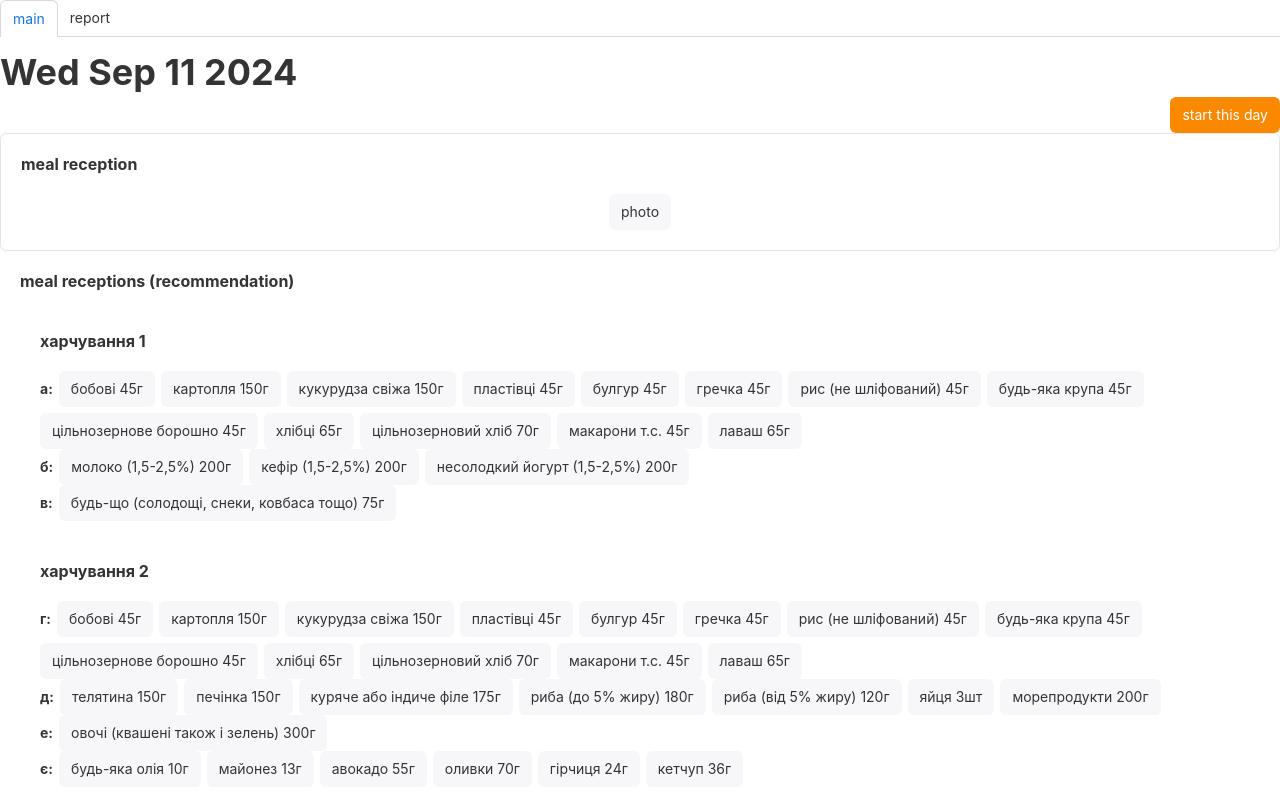
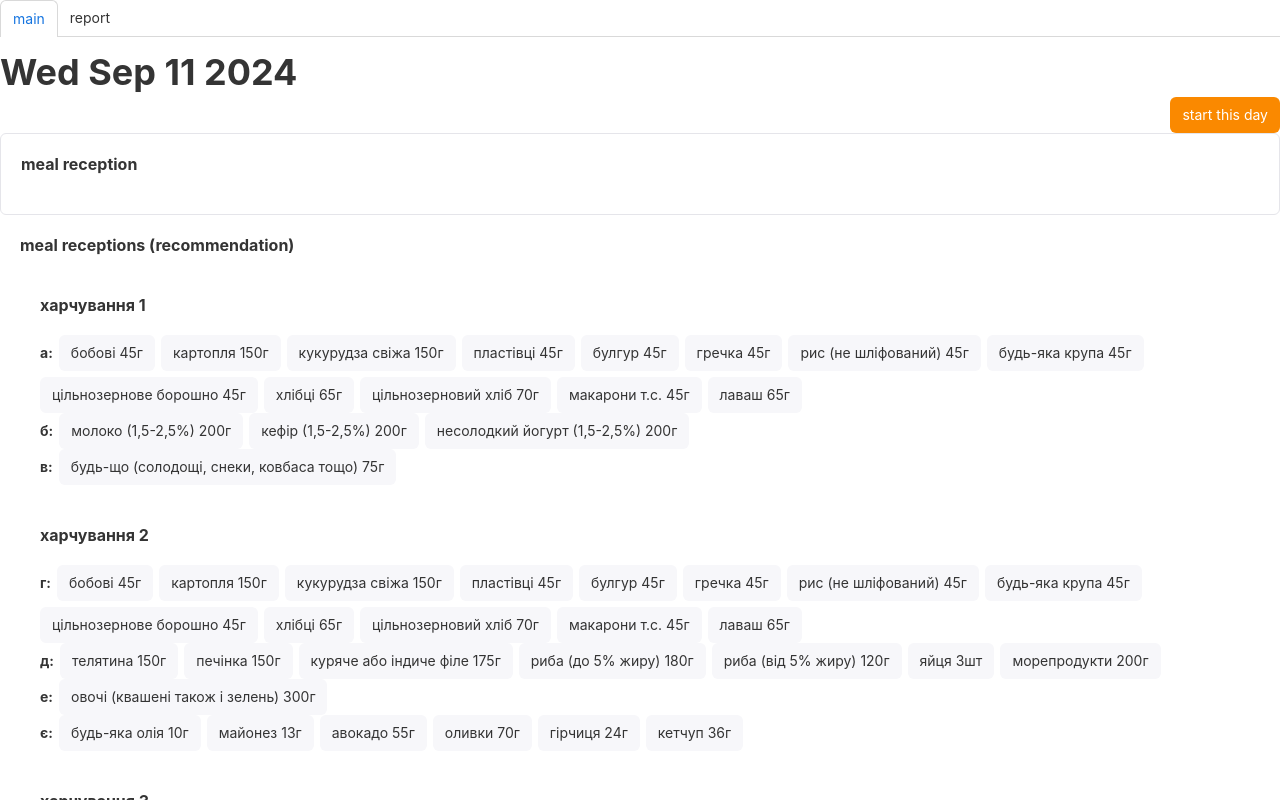
Before and after one commit to Ring-r/nutrition, a React (Create React App) app: page / in a window 1280 px wide. Both pictures are taken after a click on the tab "main". Shown: the top 800 px of the page. Built offline with nearby package versions, Linux system fonts and the light colour scheme.

Commit message:
remove unnecessary feature

```diff
--- a/src/components/FoodView.tsx
+++ b/src/components/FoodView.tsx
@@ -1,5 +1,4 @@
-import { useEffect, useRef, useState } from 'react';
-import { Button, FlexboxGrid, HStack, Input, Panel } from 'rsuite';
+import { Button, HStack, Input, Panel } from 'rsuite';
 
 export interface FoodBase {
   choise_name: string;
@@ -26,88 +25,8 @@ export interface PreparedFoodListViewParams {
 }
 
 export function PreparedFoodListView({ food_list, onApply, onCancelFood }: PreparedFoodListViewParams) {
-  const [stream, setStream] = useState<MediaStream | null>();
-  const [imageSourceData, setImageSourceData] = useState<string>();
-
-  const canvasRef = useRef<HTMLCanvasElement>(null);
-  const imageRef = useRef<HTMLImageElement>(null);
-  const videoRef = useRef<HTMLVideoElement>(null);
-
-  useEffect(() => {
-    if (!videoRef?.current) return;
-
-    if (stream) {
-      videoRef.current.srcObject = stream;
-      videoRef.current.play();
-    }
-    else {
-      // todo: ???
-    }
-  }, [videoRef, stream]);
-
-
-  useEffect(() => {
-    if (!imageSourceData) return;
-    if (!imageRef?.current) return;
-
-    imageRef.current.setAttribute("src", imageSourceData);
-  }, [imageSourceData]);
-
-
-  const onPhotoClick = () => {
-    if (!stream) {
-      navigator.mediaDevices
-        .getUserMedia({
-          audio: false,
-          video: {
-            facingMode: 'environment'
-          }
-        })
-        .then((stream_) => {
-          setStream(stream_);
-        })
-        .catch((err) => {
-          console.error(`An error occurred: ${err}`);
-        });
-      return;
-    }
-
-    if (!canvasRef?.current) return;
-
-    const context = canvasRef.current.getContext("2d");
-    if (!context) return;
-
-    if (!videoRef?.current) return;
-
-    const width = videoRef.current.videoWidth;
-    const height = videoRef.current.videoHeight;
-
-    canvasRef.current.width = width;
-    canvasRef.current.height = height;
-
-    context.drawImage(videoRef.current, 0, 0, width, height);
-
-    const data = canvasRef.current.toDataURL("image/png");
-    setImageSourceData(data);
-
-    stream.getTracks().forEach((track) => {
-      if (track.readyState == 'live' && track.kind === 'video') {
-        track.stop();
-      }
-    });
-    setStream(null);
-  }
-
   return (
     <Panel header='meal reception' bordered>
-      <FlexboxGrid justify="center">
-        <video hidden={!stream} ref={videoRef} />
-        <canvas hidden ref={canvasRef} />
-        <img hidden={stream !== null || !imageSourceData} ref={imageRef} alt="The screen capture will appear in this box." />
-      </FlexboxGrid>
-      <FlexboxGrid justify="center">
-        <Button onClick={onPhotoClick}>photo</Button>
-      </FlexboxGrid>
       {
         food_list.map(food => (
           <HStack key={`${food.choise_name}_${food.name}`}>
```
